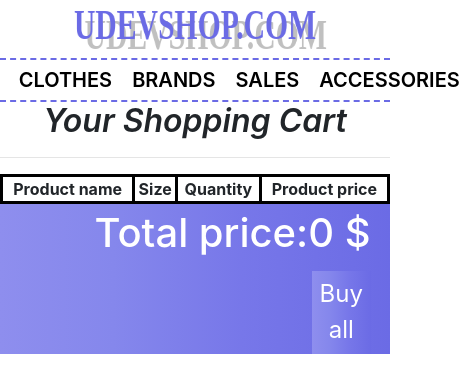
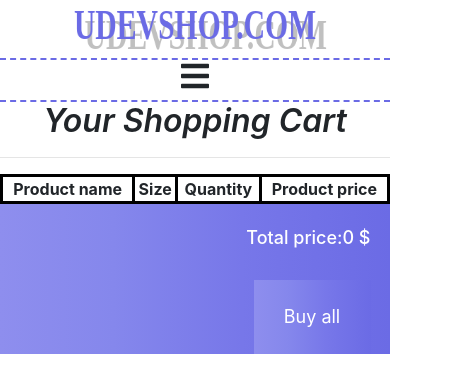
Before and after one commit to uros2929/UDEVshopping, an Angular app: page /shop/basket in a window 390 px wide. Shown: the top 392 px of the page, 470 px wide, since content can reach past the window. Built offline with nearby package versions, Linux system fonts and the light colour scheme.

Commit message:
cart Res

```diff
--- a/src/app/shop-basket/shop-basket.component.html
+++ b/src/app/shop-basket/shop-basket.component.html
@@ -6,6 +6,9 @@
             </a>
         </div>
         <div class="shopNavBar">
+                <div class="barsIconDiv">
+                        <i class="fas fa-bars fa-2x"></i>
+                </div>
             <ul>
                 <li><a routerLink="/shop/shoes">SHOES</a></li>
                 <li><a routerLink="/shop/clothes">CLOTHES</a></li>
--- a/src/app/shop-basket/shop-basket.component.scss
+++ b/src/app/shop-basket/shop-basket.component.scss
@@ -28,6 +28,11 @@
    grid-template-areas:
    ". ul .";
     text-align: center;
+    .barsIconDiv{
+        align-content: center;
+        display: none;
+        grid-area: barsIcon;
+    }
     ul{
         align-self: center;
         display: flex;
@@ -158,13 +163,13 @@ width: 50%;
     background: rgba(0,0,0,0.5);
     display: none;
     height: 100%;
-    position: absolute;
+    position: fixed;
     top: 0;
     width: 100%;
 }
 .mainModal{
     background: white;
-    height: 50%;
+    height: 70%;
     position: absolute;
     top: 25%;
     left: 25%;
@@ -231,4 +236,57 @@ width: 50%;
         }
     }
 }
+.mainModal{
+    left: 10%;
+    width: 80%;
+    form{
+        width: 70%;
+    }
 }
+}
+@media only screen and (max-width:650px){
+    .productNameAndImg{
+        .productInfo{
+            height: 100px;
+            width: 35%;
+            h3{
+                font-size: 14px;
+            }
+        }
+        .productImg{
+            height: 100px;
+            width: 65%;
+        }
+    }
+    .totalPrice{
+        h1{
+            font-size: 18px;
+        }
+        button{
+            font-size: 18px;
+            width: 30%;
+        }
+    }
+}
+@media only screen and (max-width:500px){
+    .shopNavBar{
+        grid-template-areas:
+        ". barsIcon .";
+        .barsIconDiv{
+            cursor: pointer;
+            display: flex;
+            justify-content: center;
+        }
+        ul{
+            display: none;
+        }
+    }
+.productNameAndImg{
+    .productImg{
+        display: none;
+    }
+    .productInfo{
+        width: 100%;
+    }
+}
+}
```
